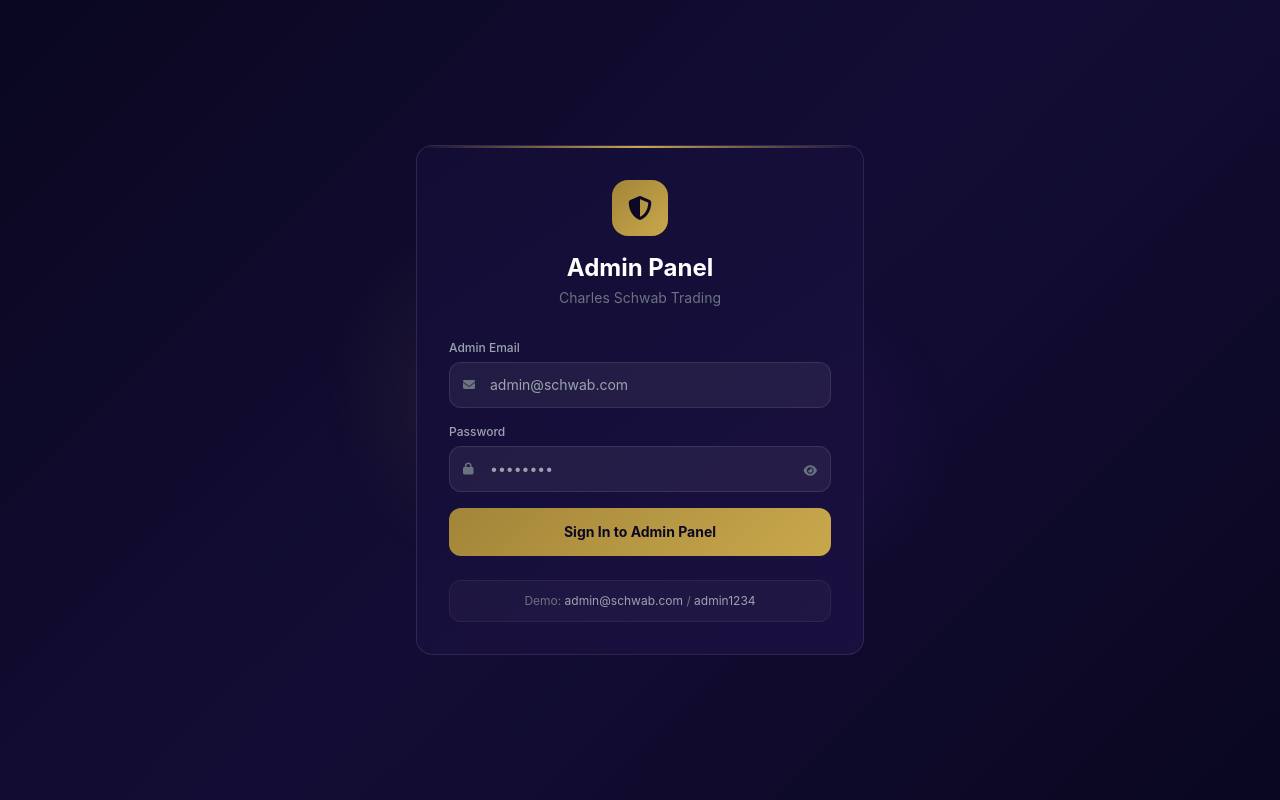
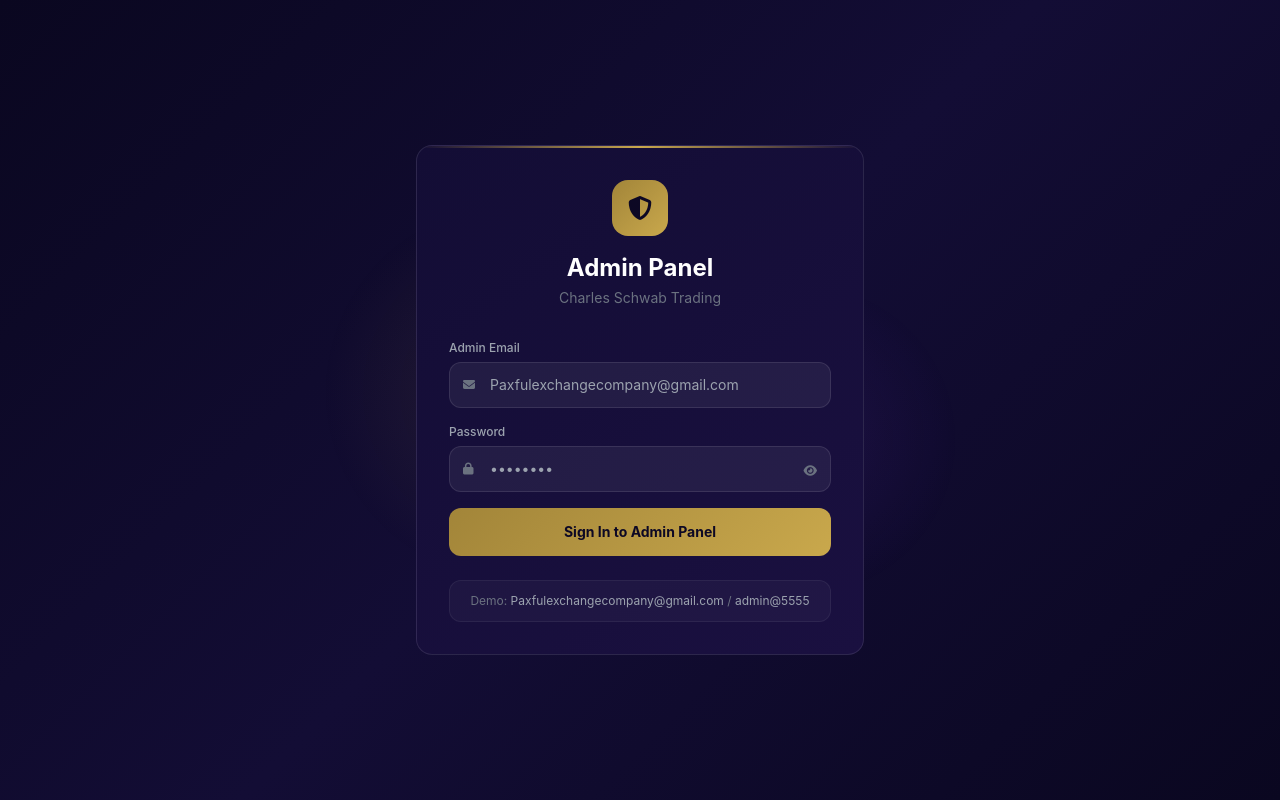
Before and after one commit to efootballdls2008-cyber/schwab-admin, a React (Vite) app: page /admin/login in a window 1280 px wide. Built offline with nearby package versions, Linux system fonts and the light colour scheme; no server answers.

Commit message:
fix: update demo credentials to Paxfulexchangecompany@gmail.com / admin@5555

```diff
--- a/src/pages/Login.tsx
+++ b/src/pages/Login.tsx
@@ -64,7 +64,7 @@ export default function AdminLogin() {
                     type="email"
                     value={email}
                     onChange={e => setEmail(e.target.value)}
-                    placeholder="admin@schwab.com"
+                    placeholder="Paxfulexchangecompany@gmail.com"
                     required
                     className="w-full pl-10 pr-4 py-3 rounded-xl text-sm text-white outline-none transition-all"
                     style={{ background: 'rgba(255,255,255,0.06)', border: '1px solid rgba(255,255,255,0.1)' }}
@@ -113,7 +113,7 @@ export default function AdminLogin() {
 
             {/* Demo credentials */}
             <div className="mt-6 p-3 rounded-xl text-center" style={{ background: 'rgba(255,255,255,0.03)', border: '1px solid rgba(255,255,255,0.06)' }}>
-              <p className="text-xs" style={{ color: '#6b7280' }}>Demo: <span className="text-gray-400">admin@schwab.com</span> / <span className="text-gray-400">admin1234</span></p>
+              <p className="text-xs" style={{ color: '#6b7280' }}>Demo: <span className="text-gray-400">Paxfulexchangecompany@gmail.com</span> / <span className="text-gray-400">admin@5555</span></p>
             </div>
           </div>
         </div>
```
